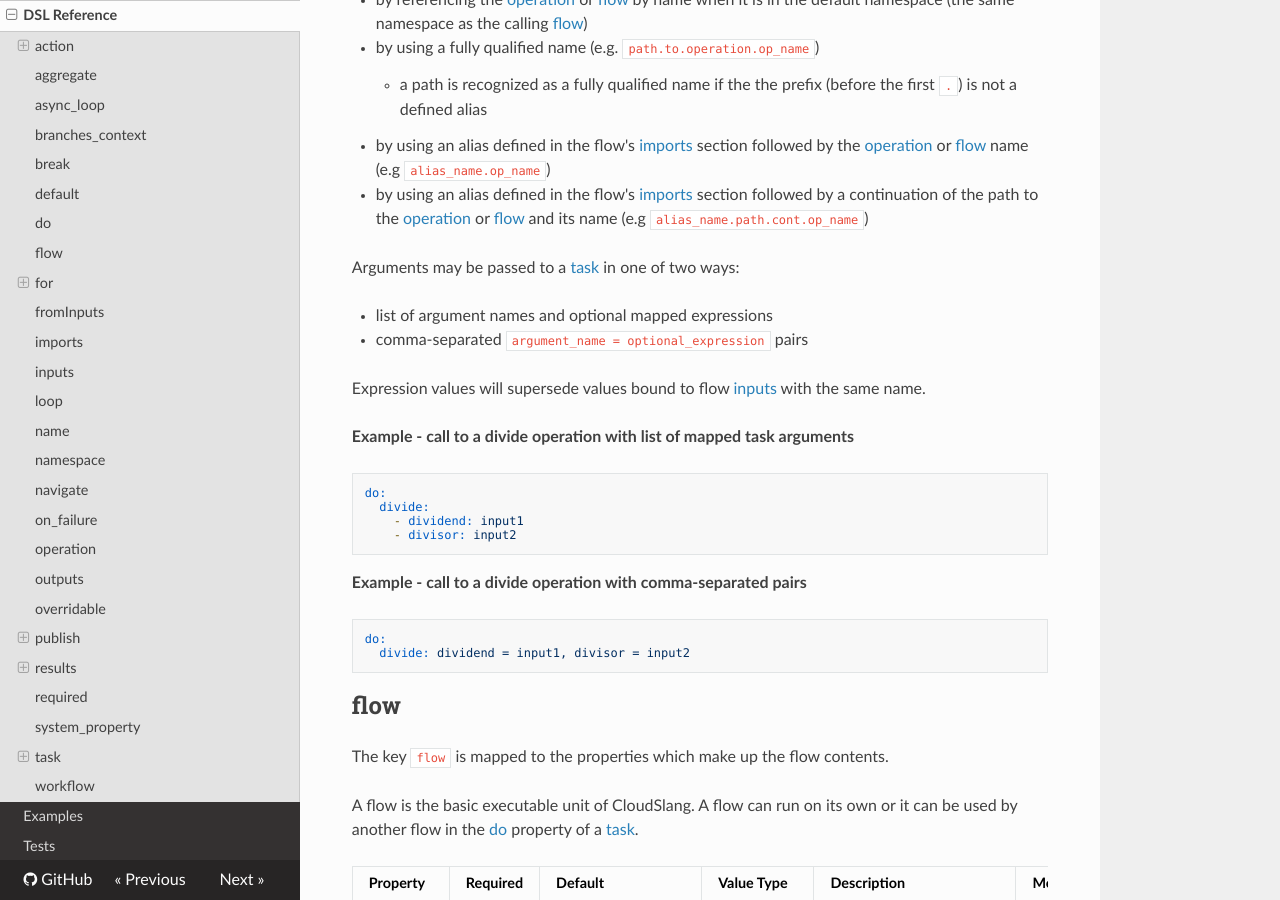
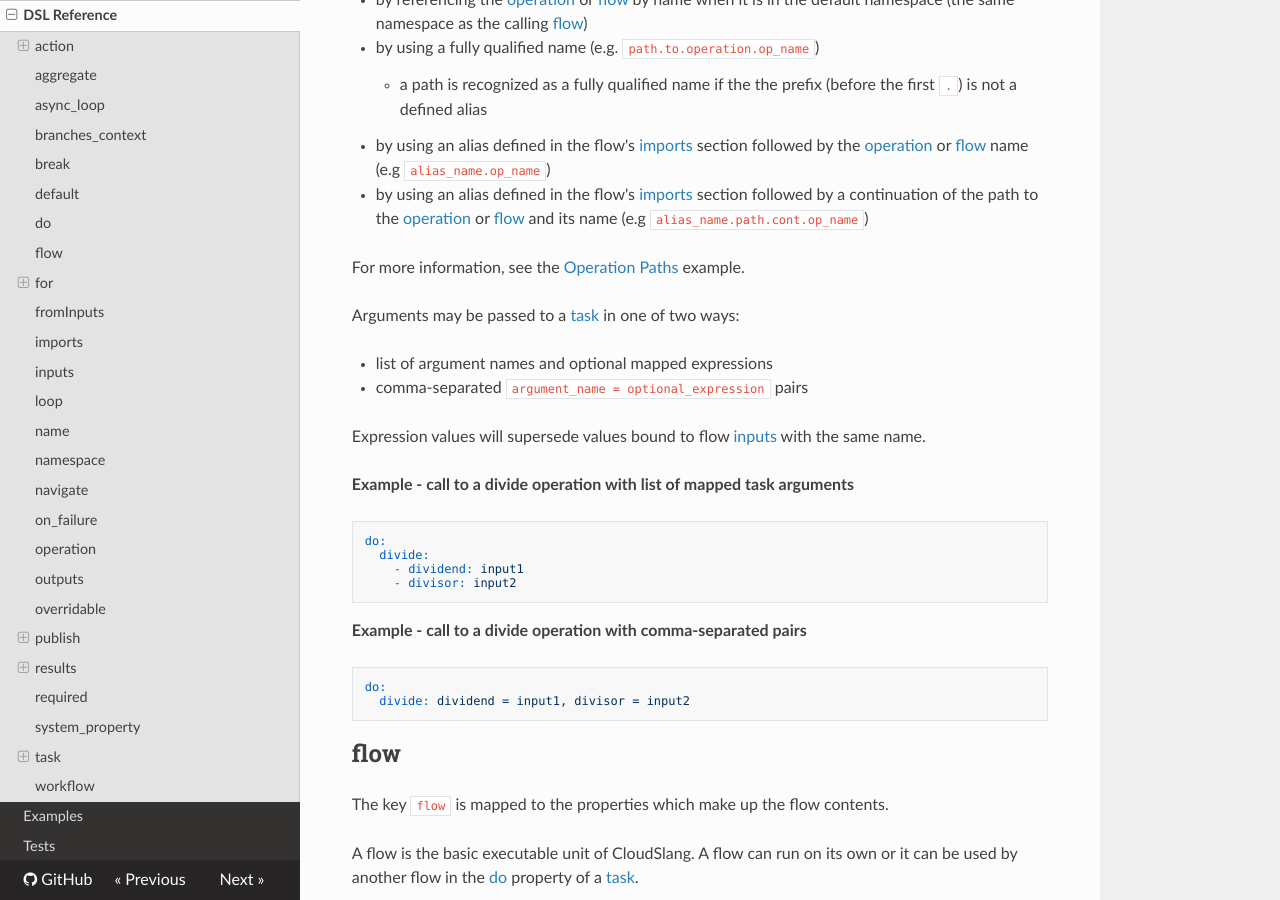
Before and after one commit to CloudSlang/docs, an MkDocs documentation site: the page built from docs/cloudslang_dsl_reference.md, in a window 1280 px wide and 900 px high, scrolled down 8628 px. Built offline with MkDocs 1.6.1, drawn with Linux system fonts in a browser that asks for light colours; nearby versions of some CDN libraries; old or Windows-style settings are respelled for this version of MkDocs.

Commit message:
added link to example
Signed-off-by: Sam Markowitz <sam.markowitz@hp.com>

```diff
--- a/docs/cloudslang_dsl_reference.md
+++ b/docs/cloudslang_dsl_reference.md
@@ -358,6 +358,8 @@ The [operation](#operation) or [flow](#flow) may be called in several ways:
     + a path is recognized as a fully qualified name if the the prefix (before the first `.`) is not a defined alias
 + by using an alias defined in the flow's [imports](#imports) section followed by the [operation](#operation) or [flow](#flow) name (e.g `alias_name.op_name`)
 + by using an alias defined in the flow's [imports](#imports) section followed by a continuation of the path to the [operation](#operation) or [flow](#flow) and its name (e.g `alias_name.path.cont.op_name`)
+
+For more information, see the [Operation Paths](cloudslang_examples.md#example-6-operation-paths) example.
 
 Arguments may be passed to a [task](#task) in one of two ways:
 
```
